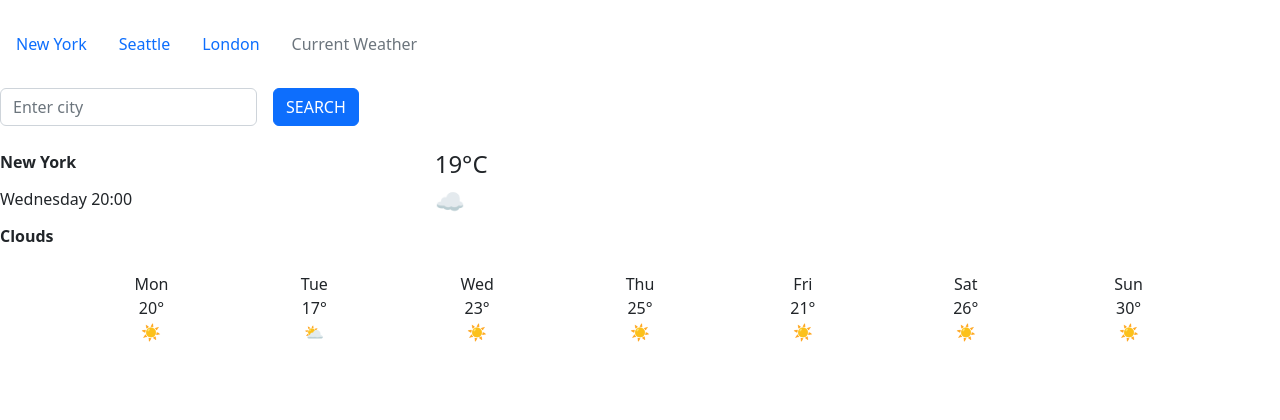
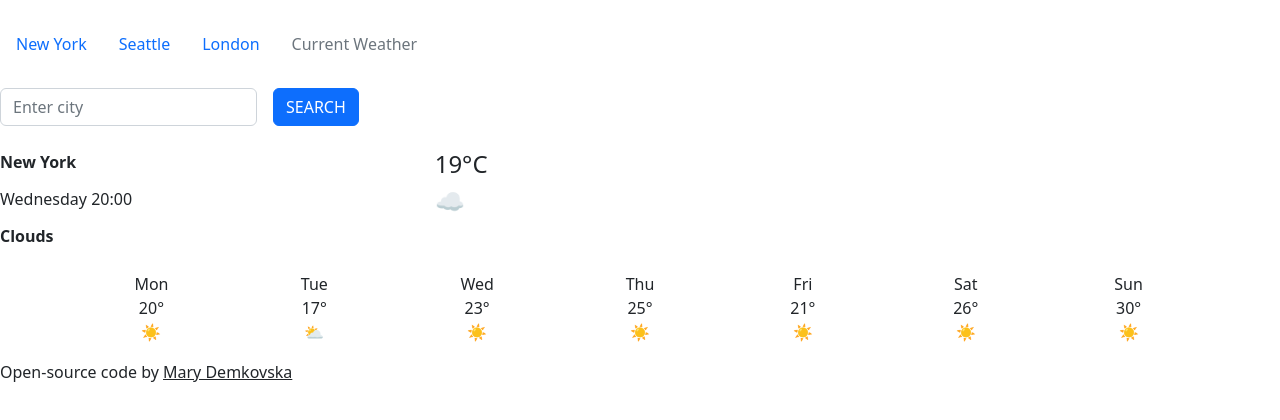
Before and after one commit to mary1994medina/maryana, a website built with Parcel: page index.html in a window 1280 px wide. Built offline with nearby package versions, Linux system fonts and the light colour scheme.

Commit message:
Update index.html

```diff
--- a/index.html
+++ b/index.html
@@ -130,6 +130,7 @@
   </div>
         </div>
       </div>
+	<p>Open-source code by <u>Mary Demkovska</u></p>
     <script src="index.js"></script>
   </body>
 </html>
```
